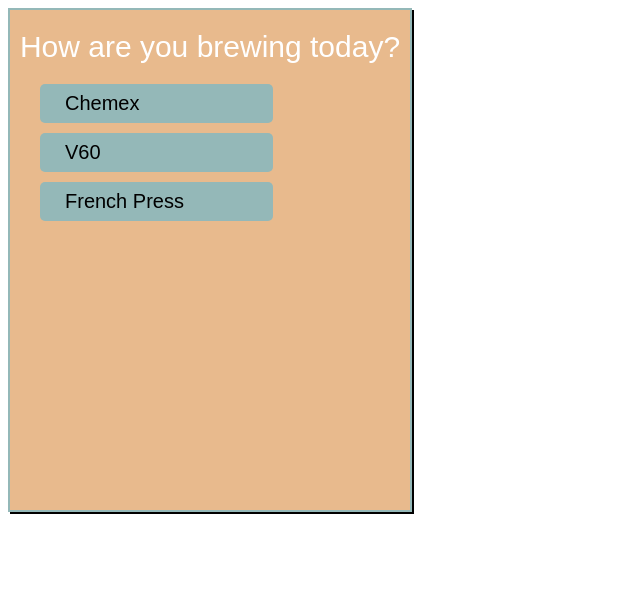
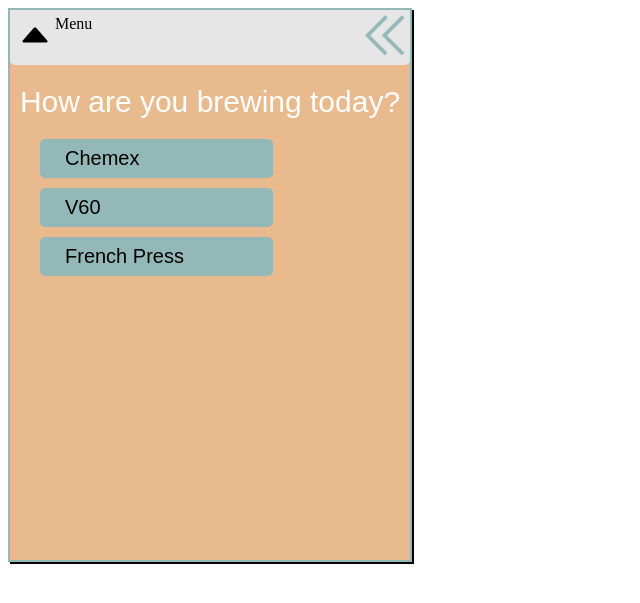
Before and after one commit to dudelorf/coffeeTimer, a PHP site: page / in a window 1280 px wide. Shown: the top 603 px of the page, without its empty margins (0-640 px from the left). Run offline with PHP 8.4, Linux system fonts and the light colour scheme.

Commit message:
moved display and control of timer to timer object

```diff
--- a/index.html
+++ b/index.html
@@ -5,6 +5,11 @@
 </head>
 <body onload="window_onload()">
 	<div id="container">
+	<div id="controls">
+		<img id="addMethod" src="images/upArrow.png" />
+			<label>Menu</label>
+		<img id="editMethods" src="images/backNavArrow.png" />
+	</div>
 	<h1>How are you brewing today?</h1>
 	<ul id="methods">
 	</ul>
--- a/styles/main.css
+++ b/styles/main.css
@@ -1,9 +1,30 @@
 #container{
   border: 2px solid #94B8B8;
   width: 400px;
-  height: 500px;
+  height: 550px;
   background-color: #E8BA8D;
   box-shadow:2px 2px;
+}
+#controls
+{
+  background-color: #E6E6E6;
+  padding:5px;
+  border-bottom-left-radius: 5px;
+  border-bottom-right-radius: 5px;
+  height:45px;
+}
+#controls img
+{
+  width:40px;
+  height:40px;
+}
+#addMethod
+{
+	float:left;
+}
+#editMethods
+{
+	float:right;
 }
 h1
 {
--- a/styles/timer.css
+++ b/styles/timer.css
@@ -1,7 +1,7 @@
 #container{
   border: 2px solid #94B8B8;
   width: 400px;
-  height: 700px;
+  height: 550px;
   background-color: #E8BA8D;
   box-shadow:2px 2px;
 }
@@ -11,6 +11,7 @@
   padding:5px;
   border-bottom-left-radius: 5px;
   border-bottom-right-radius: 5px;
+  height:45px;
 }
 #backNav img
 {
```
Also changed, not shown: lib/timer.js (+18 -2 lines), timerScreen.php (+3 -6 lines).
